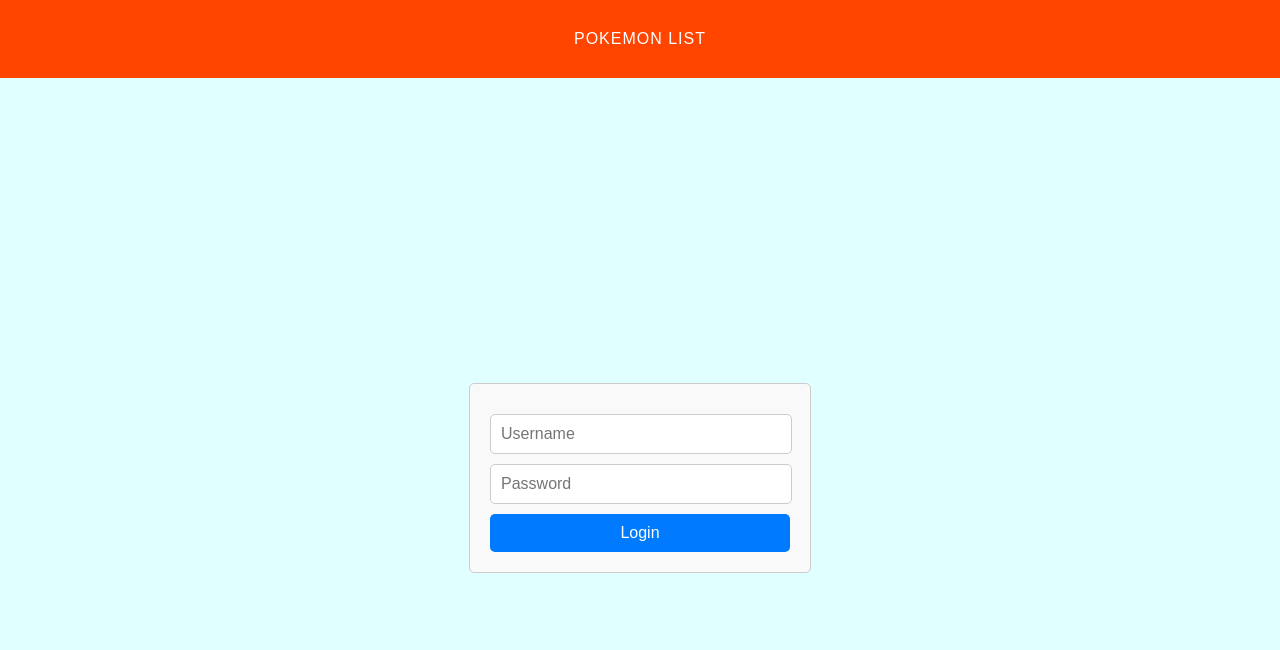
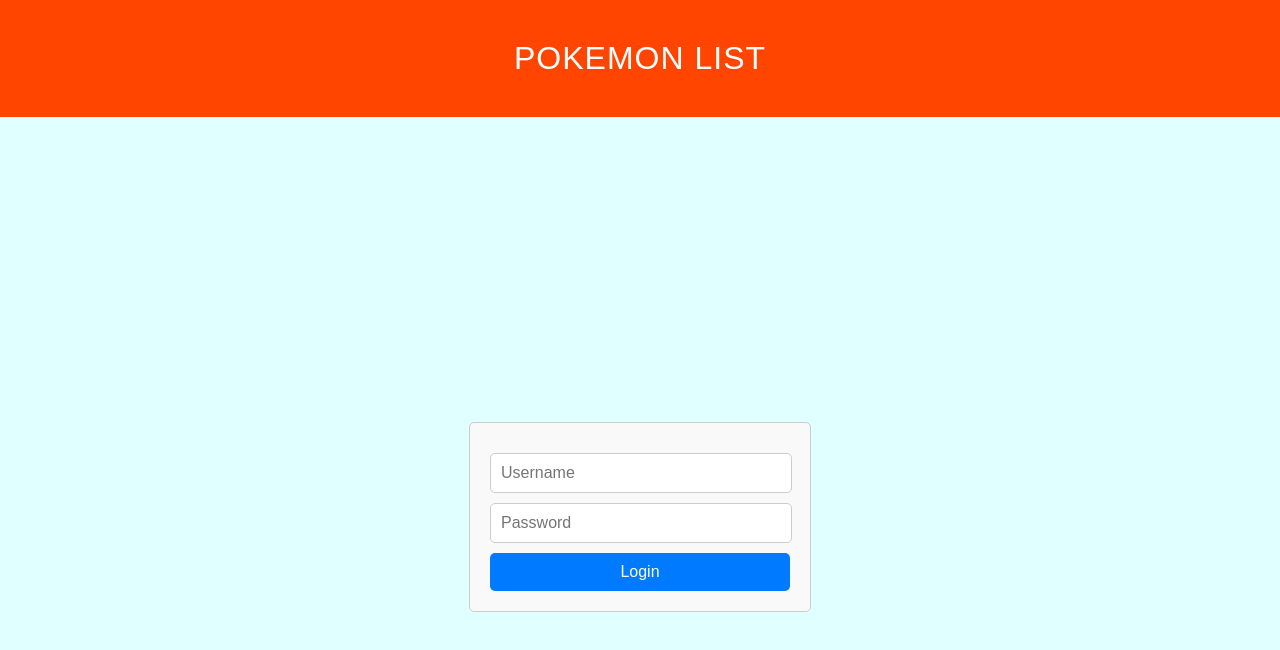
Before and after one commit to CostaPedro96/pokedex, an Angular app: page /login in a window 1280 px wide. Shown: the top 650 px of the page. Built offline with nearby package versions, Linux system fonts and the light colour scheme.

Commit message:
header fix

```diff
--- a/src/app/header/header.component.css
+++ b/src/app/header/header.component.css
@@ -5,13 +5,13 @@ header {
 }
 
   header button {
-    padding: 10px 20px;
+    padding: 20px 40px;
     background-color: #FF4500; /* Darker shade of orangered */
     color: white;
     border: none;
     border-radius: 5px;
     cursor: pointer;
-    font-size: 16px;
+    font-size: 32px;
     text-transform: uppercase;
     letter-spacing: 1px;
     transition: background-color 0.3s ease;
```
